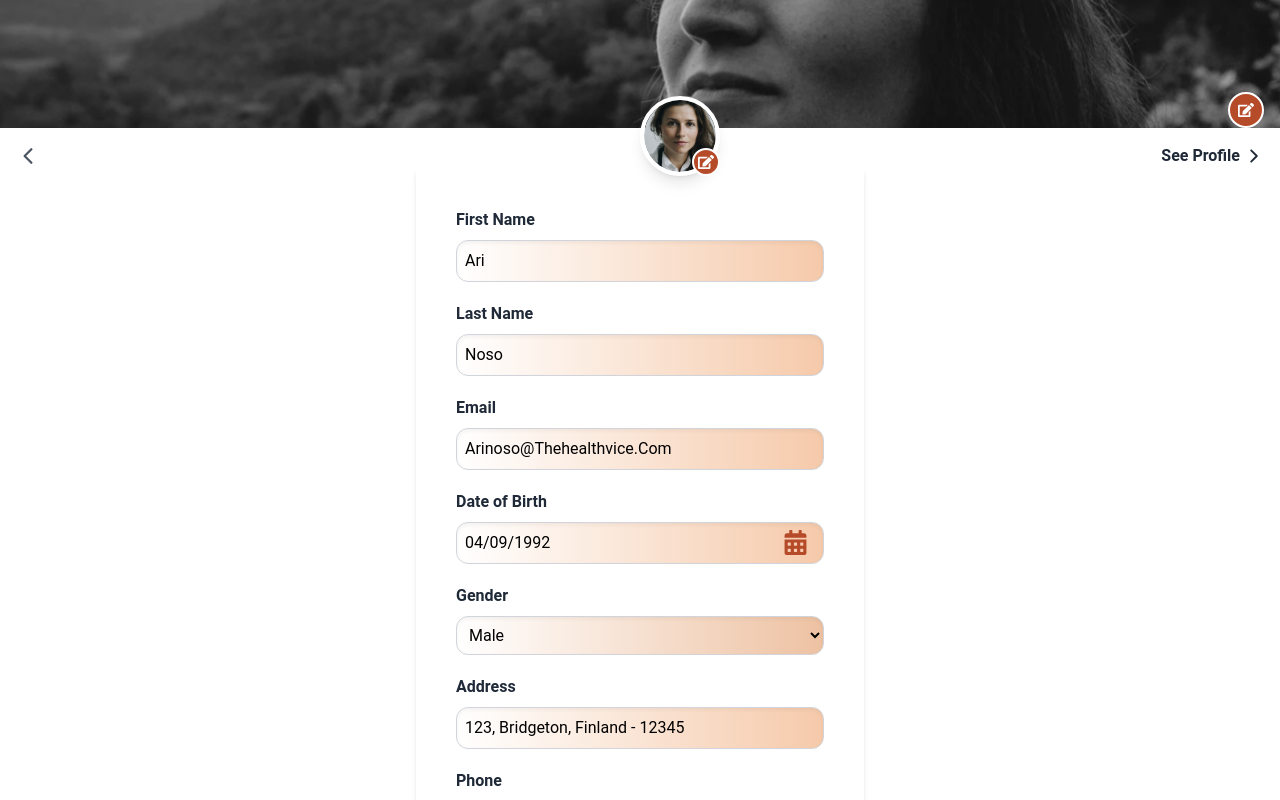
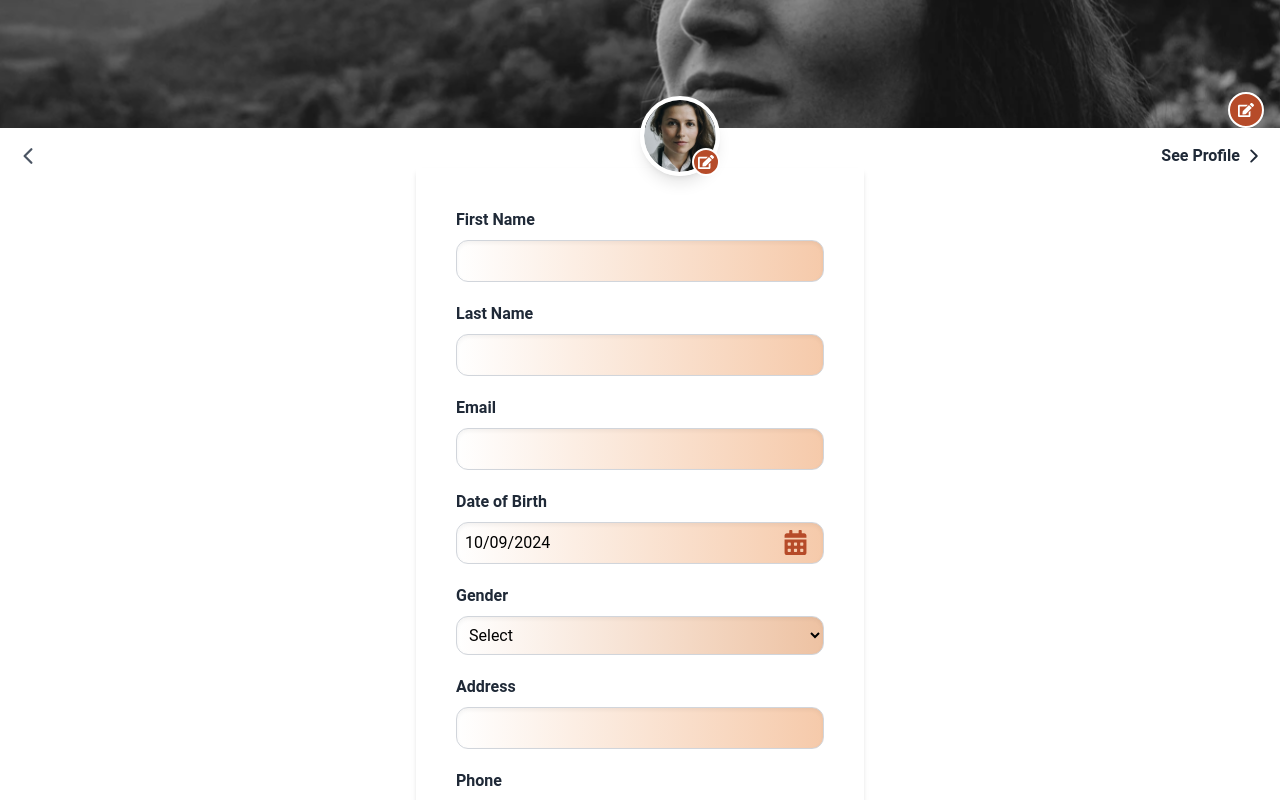
Before and after one commit to rithvikvelapati/WellFed, a Next.js app in the folder frontend/wellfed/: page /profile-section/profile-info in a window 1280 px wide. Built offline with nearby package versions, Linux system fonts and the light colour scheme; no server answers.

Commit message:
Updated Clerk integration with Profile Info

```diff
--- a/frontend/wellfed/src/app/layout.tsx
+++ b/frontend/wellfed/src/app/layout.tsx
@@ -3,6 +3,7 @@ import RootLayoutClient from '@/components/Dashboard/RootLayoutClient';
 import SearchOverlayManager from '@/components/SearchOverlay/SearchOverlayManager';
 import RecipeCardLayout from "../components/RecipeCard/RecipeCardLayout";
 import ReduxProvider from '../store/ReduxProvider'; // Import ReduxProvider
+import { ClerkProvider } from '@clerk/nextjs';
 
 export default function RootLayout({
   children,
@@ -12,10 +13,12 @@ export default function RootLayout({
   return (
     <html lang="en">
       <body>
-        <ReduxProvider>
-          <RootLayoutClient>{children}</RootLayoutClient>
-          <SearchOverlayManager />
-        </ReduxProvider>
+        <ClerkProvider>
+          <ReduxProvider>
+            <RootLayoutClient>{children}</RootLayoutClient>
+            <SearchOverlayManager />
+          </ReduxProvider>
+        </ClerkProvider>
       </body>
     </html>
   );
--- /dev/null
+++ b/frontend/wellfed/src/app/sign-in/[[...sign-in]]/page.tsx
@@ -0,0 +1,45 @@
+import { SignIn } from '@clerk/nextjs';
+
+export default function Page() {
+  return (
+    <div className="flex justify-center items-start min-h-screen bg-black pt-20"> {/* Entire background is black and sign-in card moves up */}
+      {/* Container for the logo and sign-in card */}
+      <div className="flex flex-col items-center w-full max-w-md mx-4">
+
+        {/* Wellfed Logo */}
+        <div className="flex items-center justify-center mb-6 w-full">
+          <img src="/Wellfedlogo.svg" alt="Wellfed Logo"  />
+        </div>
+
+        {/* Clerk's SignIn Component */}
+        <div className="p-4 md:p-8 rounded-lg shadow-lg w-full"> {/* Card wrapper with white background */}
+          <SignIn
+
+          appearance={{
+            variables: {
+              colorPrimary: "#E97C38", // Primary button color (orange)
+              colorBackground: "#ffffff", // Set the sign-in card background to white
+              colorText: "#333333", // Text color
+              fontFamily: "Arial, sans-serif", // Font family
+              borderRadius: "10px", // Rounded corners for buttons and input fields
+            },
+            layout: {
+              logoPlacement: "none", // Disable Clerk's default logo
+              socialButtonsPlacement: "top", // Position of social buttons
+              termsPageUrl: "/terms", // URL for the Terms link
+              helpPageUrl: "/help", // URL for the Help link
+              privacyPageUrl: "/privacy", // URL for the Privacy link
+            },
+            elements: {
+              card: "bg-white shadow-lg",  // Ensure the card background is explicitly white
+              formButtonPrimary: "bg-orange-500 hover:bg-orange-600 text-white", // Button styling
+              formInput: "border-gray-300 focus:border-blue-500", // Input styling
+            },
+
+          }} />
+        </div>
+
+      </div>
+    </div>
+  );
+}
--- /dev/null
+++ b/frontend/wellfed/src/app/sign-up/[[...sign-up]]/page.tsx
@@ -0,0 +1,49 @@
+import { SignUp } from '@clerk/nextjs';
+
+export default function SignUpPage() {
+  return (
+    <div className="flex justify-center items-start min-h-screen bg-black pt-20">
+      <div className="flex flex-col items-center w-full max-w-md mx-4">
+        <div className="flex items-center justify-center mb-6 w-full">
+          <img src="/Wellfedlogo.svg" alt="Wellfed Logo" />
+        </div>
+
+        <div className="p-4 md:p-8 rounded-lg shadow-lg w-full">
+          <SignUp
+            appearance={{
+              variables: {
+                colorPrimary: "#E97C38",
+                colorBackground: "#ffffff",
+                colorText: "#333333",
+                fontFamily: "Arial, sans-serif",
+                borderRadius: "10px",
+              },
+              layout: {
+                logoPlacement: "none",
+                socialButtonsPlacement: "top",
+                termsPageUrl: "/terms",
+                helpPageUrl: "/help",
+                privacyPageUrl: "/privacy",
+              },
+              elements: {
+                card: "bg-white shadow-lg",
+                formButtonPrimary: "bg-orange-500 hover:bg-orange-600 text-white",
+                formInput: "border-gray-300 focus:border-blue-500",
+              },
+            }}
+            // additionalFields={{
+            //   fields: [
+            //     { label: "Full Name", id: "name", type: "text", required: true },
+            //     { label: "Street Address", id: "street_address", type: "text", placeholder: "123 Main St", required: true },
+            //     { label: "City", id: "city", type: "text", placeholder: "City", required: true },
+            //     { label: "State", id: "state", type: "text", placeholder: "State", required: true },
+            //     { label: "Zip Code", id: "zip_code", type: "text", placeholder: "12345", required: true },
+            //     { label: "Date of Birth", id: "dob", type: "date", placeholder: "MM/DD/YYYY", required: true },
+            //   ],
+            // }}
+          />
+        </div>
+      </div>
+    </div>
+  );
+}
--- a/frontend/wellfed/src/components/ProfileSection/ProfileInfo.tsx
+++ b/frontend/wellfed/src/components/ProfileSection/ProfileInfo.tsx
@@ -1,24 +1,45 @@
 'use client';
 
-import React, { useState } from 'react';
+import React, { useEffect, useState } from 'react';
 import Image from 'next/image';
 import { FaEdit, FaCalendarAlt } from 'react-icons/fa';
 import DatePicker from 'react-datepicker';
 import 'react-datepicker/dist/react-datepicker.css';
 import { useRouter } from 'next/navigation';
+import { useUser } from '@clerk/nextjs';
 
 const ProfileInfo = () => {
   const router = useRouter();
   const [formData, setFormData] = useState({
-    firstName: 'Ari',
-    lastName: 'Noso',
-    email: 'Arinoso@Thehealthvice.Com',
-    dob: new Date('1992-09-04'),
-    gender: 'Male',
-    address: '123, Bridgeton, Finland - 12345',
-    phone: '+1 9876543210',
-    familyMembers: '5',
+    firstName: '',
+    lastName: '',
+    email: '',
+    dob: new Date(),
+    gender: '',
+    address: '',
+    phone: '',
+    familyMembers: '',
   });
+
+
+  const { isSignedIn, user } = useUser();
+
+  useEffect(() => {
+    if(isSignedIn && user) {
+      console.log(user)
+      setFormData({
+        firstName: user.firstName || '',
+        lastName:  user.lastName || '',
+        email: user.emailAddresses?.[0].emailAddress || '',
+        dob: new Date(),
+        gender: '',
+        address: '',
+        phone: '',
+        familyMembers: '',
+      })
+    }
+
+  }, [user, isSignedIn])
 
   const handleInputChange = (e: React.ChangeEvent<HTMLInputElement | HTMLSelectElement>) => {
     const { name, value } = e.target;
@@ -104,6 +125,7 @@ const ProfileInfo = () => {
               onChange={handleInputChange}
               className="w-full bg-gradient-to-r from-[#FFFFFF] to-[rgba(236,149,86,0.5)] shadow-inner rounded-xl p-2 border border-gray-300 mt-2"
             >
+                <option value="">Select</option>
               <option value="Male">Male</option>
               <option value="Female">Female</option>
             </select>
@@ -142,6 +164,7 @@ const ProfileInfo = () => {
               onChange={handleInputChange}
               className="w-full bg-gradient-to-r from-[#FFFFFF] to-[rgba(236,149,86,0.5)] shadow-inner rounded-xl p-2 border border-gray-300 mt-2"
             >
+                <option value="">Select</option>
               <option value="2">2</option>
               <option value="3">3</option>
               <option value="4">4</option>
```
Also changed, not shown: frontend/wellfed/src/middleware.ts (added, +9 -0 lines).
